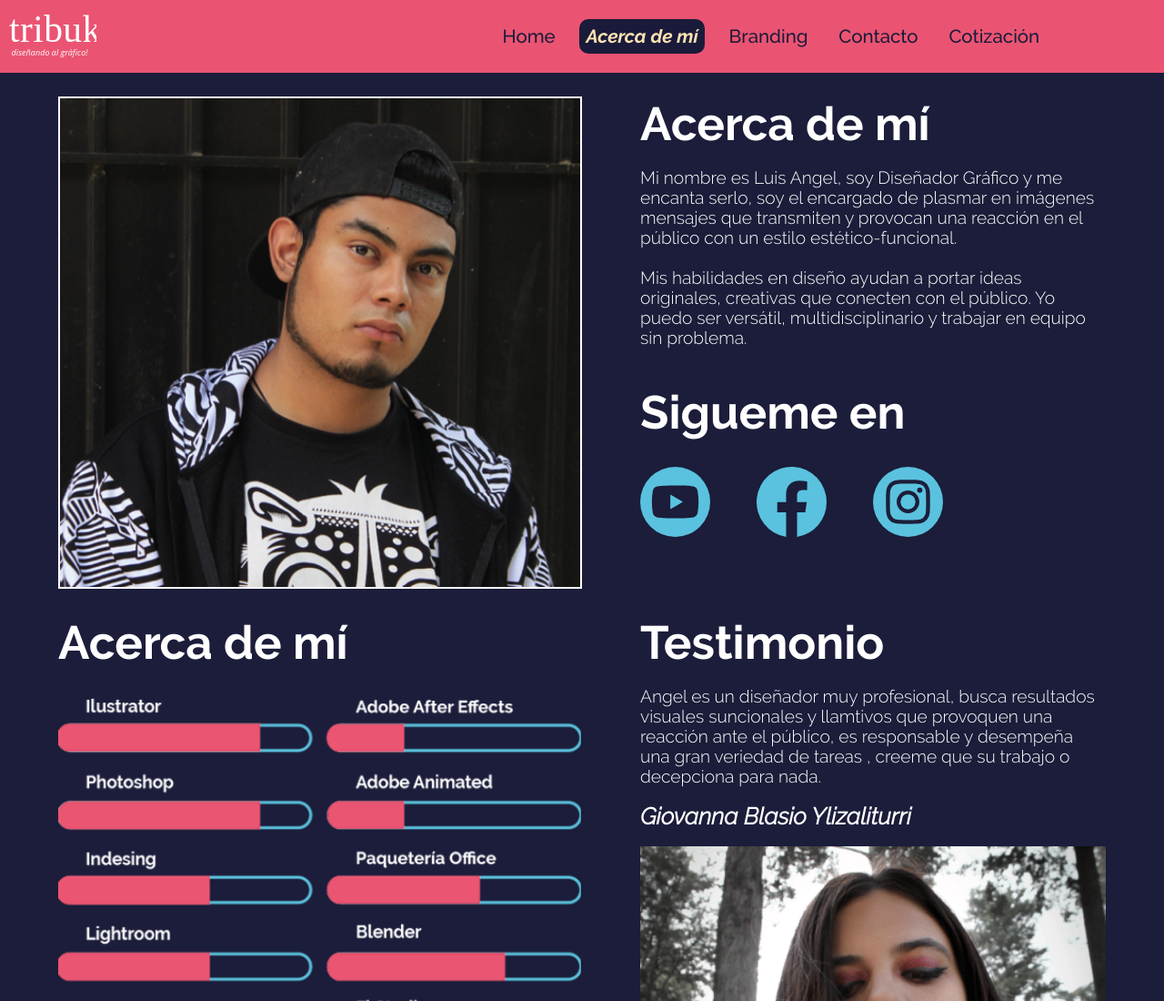
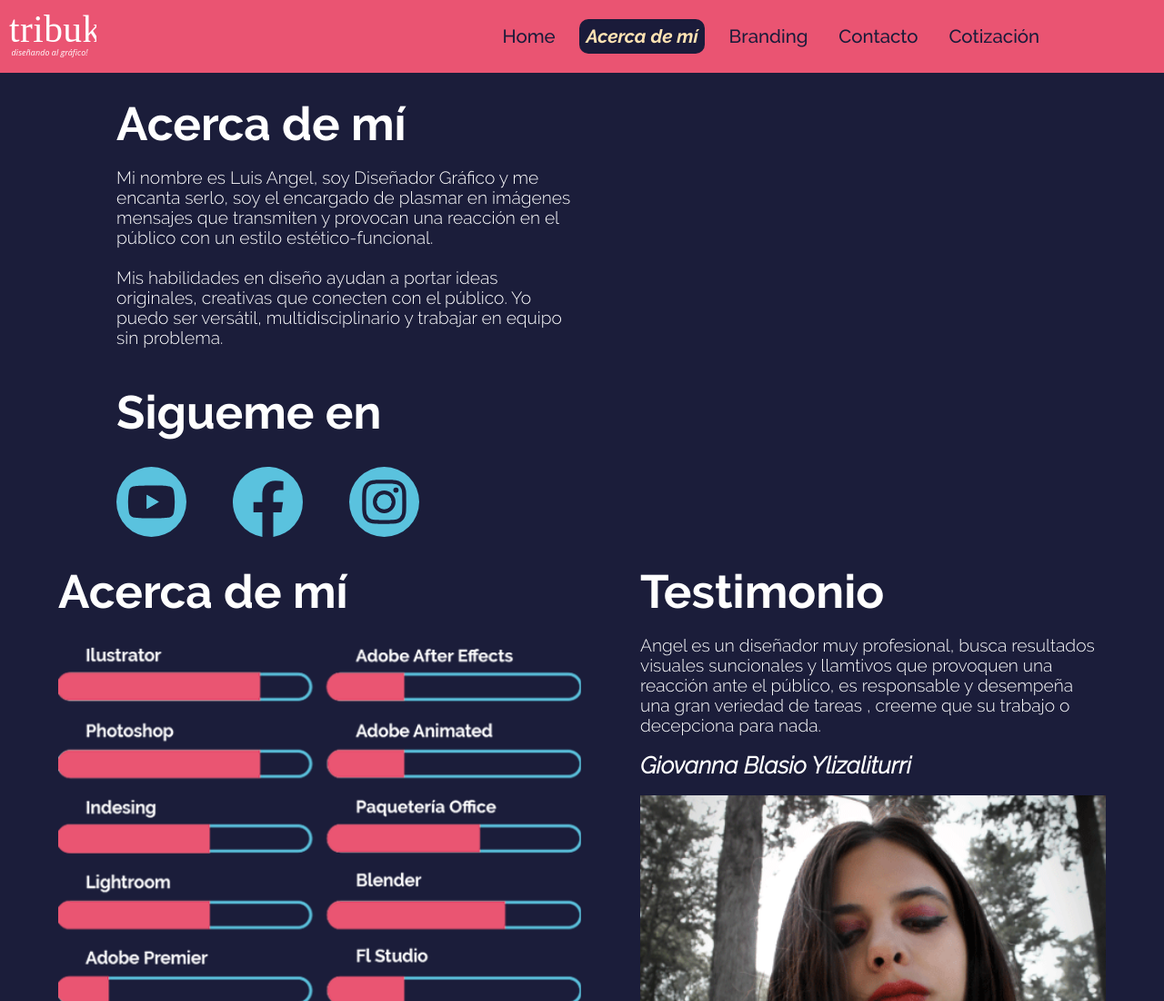
Before and after one commit to 2000ANGEL/TRIBUKI, a plain HTML site: page Info.html in a window 1280 px wide. Shown: the top 1100 px of the page at 91% size. Drawn offline with Linux system fonts and the light colour scheme.

Commit message:
Update Info.html

```diff
--- a/Info.html
+++ b/Info.html
@@ -29,7 +29,6 @@
 
     <main>
       <div id="contenedor_global">
-        <div id="retrato"><img src="IMG/Acerca de mí/Retrato.png" alt=""></div>
         <div id="informacion">
             <h1>Acerca de mí</h1><br>
             <p>Mi nombre es Luis Angel, soy Diseñador Gráfico
```
